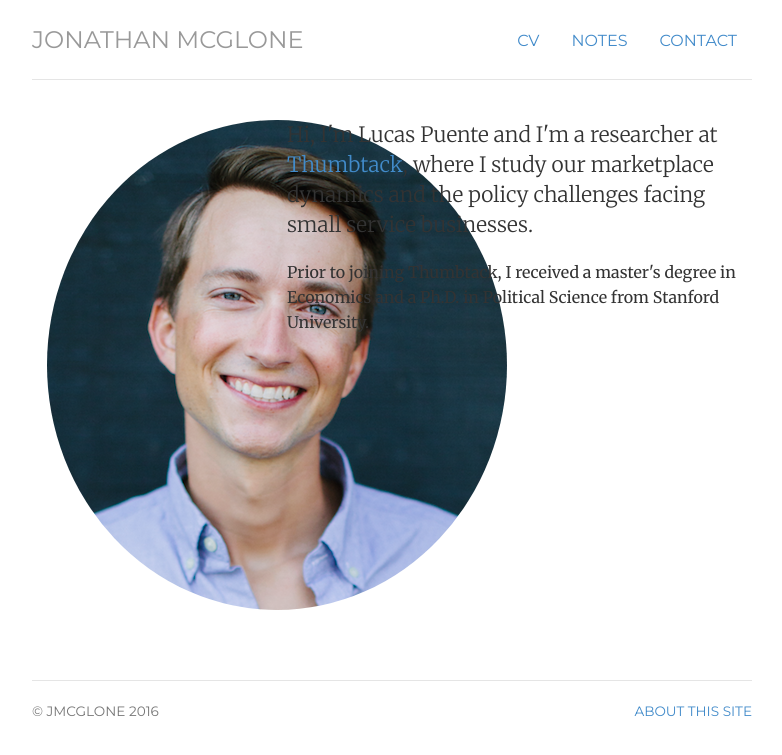
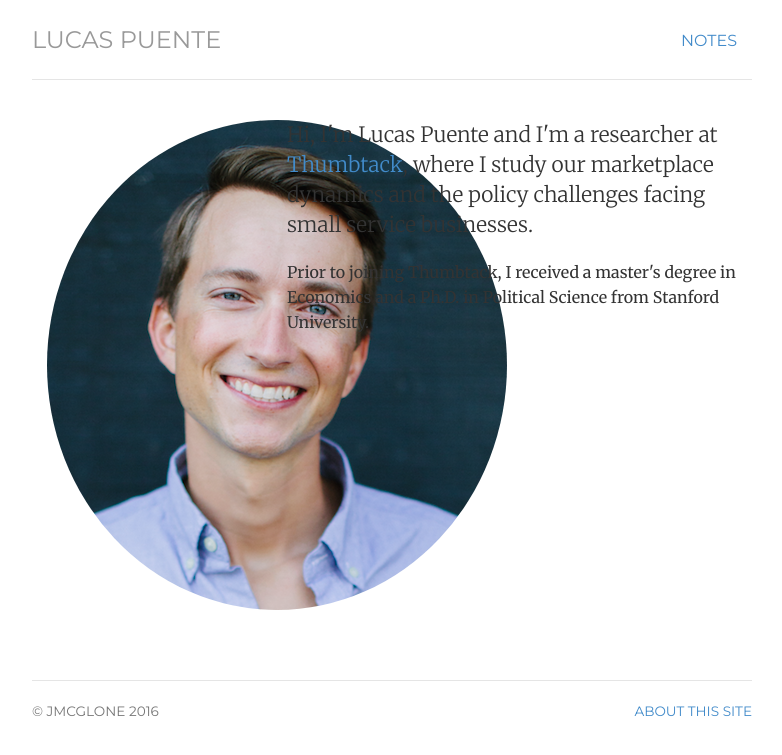
Before and after one commit to LucasPuente/lucaspuente.github.io, a Jekyll site: the page built from index.html, in a window 1280 px wide. Shown: the top 755 px of the page, without its empty margins (248-1030 px from the left). Built offline with Jekyll 4.4.1, drawn with Linux system fonts in a browser that asks for light colours.

Commit message:
Update header.html

```diff
--- a/_includes/header.html
+++ b/_includes/header.html
@@ -1,9 +1,9 @@
 <div class="header">
 	<ul class="nav nav-pills pull-right">
-		<li class="{{ page.cv }}"><a href="/cv" title="CV">CV</a></li>
+		<!-- <li class="{{ page.cv }}"><a href="/cv" title="CV">CV</a></li> -->
 		<!-- <li class="{{ page.projects }}"><a href="/projects" title="Projects">Projects</a></li> -->
 		<li class="{{ page.notes }}"><a href="/notes" title="Notes">Notes</a></li>
-		<li class="{{ page.contact }}"><a href="/contact" title="Contact">Contact</a></li>
+		<!-- <li class="{{ page.contact }}"><a href="/contact" title="Contact">Contact</a></li> -->
 	</ul>
-	<h3 class="text-muted"><a href="/">Jonathan McGlone</a></h3>
+	<h3 class="text-muted"><a href="/">Lucas Puente</a></h3>
 </div> <!-- /header -->
```
